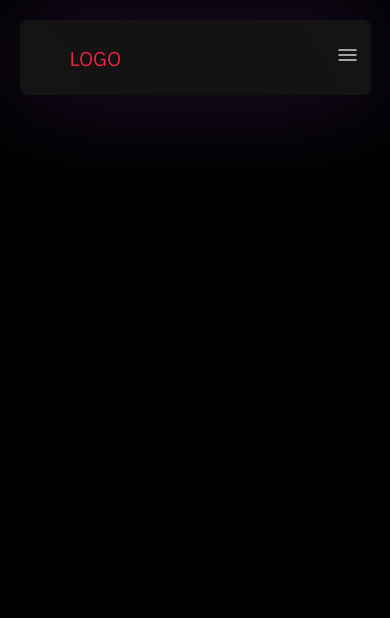
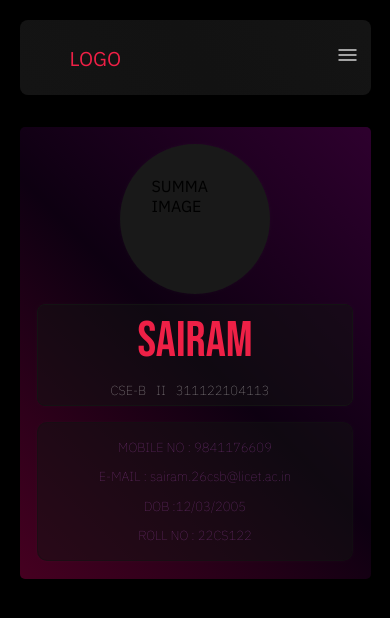
Before and after one commit to Philotheephilix/CheckMate----Attendance-tracker, a Flask app: a page that uses templates/profile/index.html in a window 390 px wide. Shown: the top 618 px of the page. Run offline with Flask 3, Linux system fonts and the light colour scheme; some libraries are stand-ins or nearby versions; some web fonts are replaced.

Commit message:
profile page - with complete styling

```diff
--- a/templates/profile/index.html
+++ b/templates/profile/index.html
@@ -11,6 +11,9 @@
     <link rel="stylesheet" href="https://cdn.jsdelivr.net/npm/bootstrap-icons@1.3.0/font/bootstrap-icons.css" />
     <link rel="stylesheet" href="https://fonts.googleapis.com/css2?family=Material+Symbols+Outlined:opsz,wght,FILL,GRAD@20..48,100..700,0..1,-50..200" />
     <link rel="stylesheet" href="https://fonts.googleapis.com/css2?family=Material+Symbols+Outlined:opsz,wght,FILL,GRAD@24,300,0,0" />
+    <link rel="preconnect" href="https://fonts.googleapis.com">
+<link rel="preconnect" href="https://fonts.gstatic.com" crossorigin>
+<link href="https://fonts.googleapis.com/css2?family=Bebas+Neue&display=swap" rel="stylesheet">
     <style>
         .material-symbols-outlined {
           font-variation-settings:
@@ -29,8 +32,8 @@
         <div class="menu">
 
 
-            <div class="overview item" id="active"> <i class="bi bi-pie-chart-fill"></i> OVERVIEW</div>
-            <div class="profile item"><i class="bi bi-person-fill"></i>PROFILE</div>
+            <div class="overview item"> <i class="bi bi-pie-chart-fill"></i> OVERVIEW</div>
+            <div class="profile item"  id="active"><i class="bi bi-person-fill"></i>PROFILE</div>
             <div class="report item"><i class="bi bi-bar-chart-fill"></i>REPORT</div>
             <div class="logout item"><i class="bi bi-box-arrow-left"></i>LOGOUT</div>
         </div>
@@ -39,6 +42,47 @@
             menu
             </label>
     </div>
+    <div class="profiletab">
+        <div class="row">
+            <div class="img">
+                SUMMA IMAGE
+
+        </div>
+                <div class="detail">
+
+                    <div class="title">
+                    <div class="name">SAIRAM</div></div>
+
+                    <div class="other">
+                    <div class="dept">CSE-B</div>
+                    <div class="yr">II</div>
+                    <div class="regno">311122104113</div>
+                </div>
+                </div>
+
+        </div>
+        <div class="row">
+            <div class="pinfo">
+               <div class="rowg">
+                <ul>
+                    <li>MOBILE NO : 9841176609</li>
+                    <LI>E-MAIL : sairam.26csb@licet.ac.in</LI>
+
+                </ul>
+
+               </div>
+               <div class="rowg">
+                <ul>
+                    <li>DOB :12/03/2005</li>
+                    <LI>ROLL NO : 22CS122</LI>
+
+                </ul>
+               </div>
+            </div>
+        </div>
+    </div>
+
+
 
    <script>
     var checkbox = document.getElementById("check");
--- a/templates/profile/style.css
+++ b/templates/profile/style.css
@@ -3,6 +3,8 @@
     padding: 0;
     box-sizing: border-box;
     font-family: 'IBM Plex Sans', sans-serif;
+    text-decoration: none;
+    list-style: none;
 }
 :root{
 
@@ -15,6 +17,7 @@
 body{
     background-color: var(--bg);
     display: flex;
+    flex-direction: column;
     justify-content: center;
 
 }
@@ -25,13 +28,14 @@ body{
     justify-content: space-between;
     width: 90%;
     height : 75px;
-    box-shadow: 0px 0px 100px #9445cc42;
+
     border-radius: 8px ;
     margin-left: auto;
     margin-right: auto;
     margin-top: 20px;
     position: sticky;
     backdrop-filter: blur(100px);
+    z-index: 2;
 
 }
 .menu{
@@ -90,6 +94,123 @@ i{
 #check{
     display: none;
 }
+
+.profiletab {
+    position: absolute;
+
+    top: 15%;
+    width: 90%;
+    height: max-content;
+    left: 5%;
+    padding: 2%;
+    border-radius: 5px;
+    z-index: -1;
+    background-image: linear-gradient(45deg,#ff007746,#c800ff11,#ff00ff2e);
+
+}
+.row{
+
+    margin: 10px;
+    display: flex;
+   justify-content: space-around;
+
+
+}
+.detail{
+
+    background-color:rgba(19, 19, 19, 0.5) ;
+    padding-top: 2%;
+    padding-left: 10%;
+    padding-right: 10%;
+    border-radius: 8px;
+    padding-bottom: 8%;
+    box-shadow: 0px 0px 5px rgba(255, 255, 255, 0.023);
+   border: 1px solid rgba(19, 19, 19, 1) ;
+}
+
+.detail .title{
+    font-size: 100px;
+    color: var(--red);
+
+
+}
+.name{
+    font-family: 'Bebas Neue', sans-serif;
+    font-weight: 100;
+}
+.other {
+    display: flex;
+    font-weight: 100;
+    font-size: 18px;
+    color:rgb(179, 177, 177) ;
+}
+.other div{
+    text-align: center;
+    padding-top:8% ;
+    padding-right: 10px;
+}
+.img{
+    height: 200px;
+    width: 200px;
+
+    padding: 10%;
+    box-shadow: 0px 0px 5px rgba(255, 255, 255, 0.026) ;
+    background-color:rgba(19, 19, 19, 0.5) ;
+    border-radius: 50%;
+
+}
+.pinfo{
+    border: 1px solid rgba(19, 19, 19, 0.5) ;
+    border-radius: 10px;
+    margin-top: 5%;
+    background-color:rgba(19, 19, 19, 0.5) ;
+    width: 100%;
+    height: 180px;
+    text-align: center;
+    box-shadow: 0px 0px 5px rgba(255, 255, 255, 0.023);
+
+}
+
+ul{
+    display: flex;
+    justify-content: space-around;
+
+}
+ul li{
+    font-size: 18px;
+    color: #873b8eed;
+    padding: 2% 0%;
+    font-weight: 100;
+
+
+}
+.detail:hover{
+    background-color:rgba(20, 20, 21, 1) ;
+    padding-top: 2.5%;
+    padding-left: 10.5%;
+    padding-right: 10.5%;
+   transition: 0.2s ease-in;
+    padding-bottom: 8%;
+    box-shadow: 0px 0px 5px rgba(81, 81, 81, 0.362);
+
+}
+.pinfo:hover{
+    box-shadow: 0px 0px 5px rgba(81, 81, 81, 0.362);
+    background-color:rgba(19, 19, 19, 1) ;
+
+
+   transition: 0.2s ease-in;
+
+
+
+}
+li :hover{
+
+    font-size: 20px;
+}
+
+
+
 @media (max-width:952px){
     .logo{
         font-size: 20px;
@@ -98,25 +219,30 @@ i{
 
 
 @media (max-width:800px){
+    .navbar.sticky{
+        top:0;
+        position: sticky;
+    }
     .checkbtn{
         color: #a3a3a3;
 
     }
 
     .menu{
-        position: fixed;
+       position: fixed;
         width: 80%;
         left: -100%;
         padding: 5%;
         margin-left: 10%;
         margin-right: 10%;
-        backdrop-filter: blur(100px);
-        background-image: linear-gradient(45deg,rgb(132, 132, 132,0.5),rgb(100,100,100,0.5));
+        backdrop-filter: blur(100%);
+        background-image: linear-gradient(45deg,rgb(132, 132, 132,1),rgb(100,100,100,0.9));
         top:100px;
         border-radius: 10px;
         text-align: center;
         font-size: 21px;
         transition:  0.01s ease-in;
+
 
     }
     .menu{
@@ -148,5 +274,74 @@ i{
         padding-right: 15px;
 
     }
+    .detail .title{
+        font-size: 50px;
+        color: var(--red);
+        padding-bottom: 0%;
 
+    }
+    .row{
+        display: block;
+
+    }
+    .detail{
+
+        text-align: center;
+        padding-top: 2%;
+        padding-left: 7%;
+        padding-right: 7%;
+        border-radius: 8px;
+        padding-bottom: 2%;
+
+    }
+    .img{
+        margin-top: 3%;
+        margin-bottom: 3%;
+        height: 150px;
+        width: 150px;
+        background-color: var(--gray);
+        padding: 10%;
+       margin-left: auto;
+       margin-right: auto;
+        border-radius: 50%;
+
+    }
+    .other {
+        display: flex;
+        justify-content: center;
+
+        font-size: 13px;
+
+    }
+    .other div{
+        text-align: center;
+    padding-top:4% ;
+    padding-right: 10px;
+
+
+
+    }
+    .pinfo ul li{
+        font-size: 13px;
+    }
+    .pinfo{
+        padding-top: 3%;
+        padding-bottom: 3%;
+        height: max-content;
+    }
+     ul{
+        display: block;
+    }
+    .detail:hover{
+        background-color:rgba(20, 20, 21, 1) ;
+        padding-top: 2%;
+        padding-left: 7%;
+        padding-right: 7%;
+        border-radius: 8px;
+        padding-bottom: 2%;
+       transition: 0.2s ease-in;
+
+        box-shadow: 0px 0px 5px rgba(81, 81, 81, 0.362);
+
+    }
 }
```
